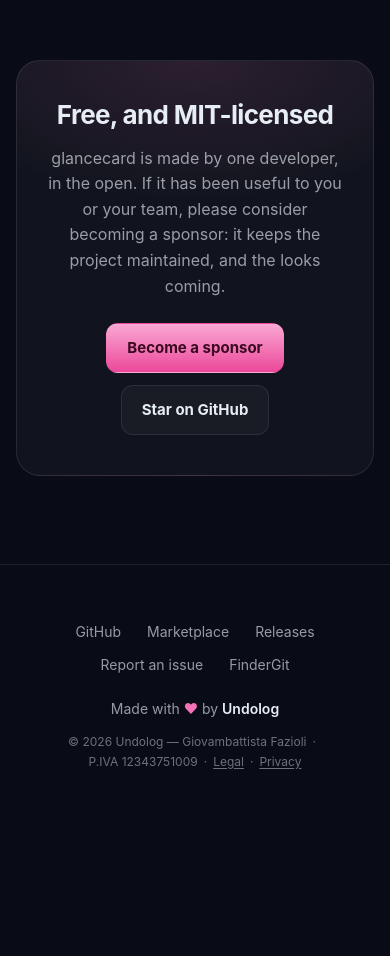
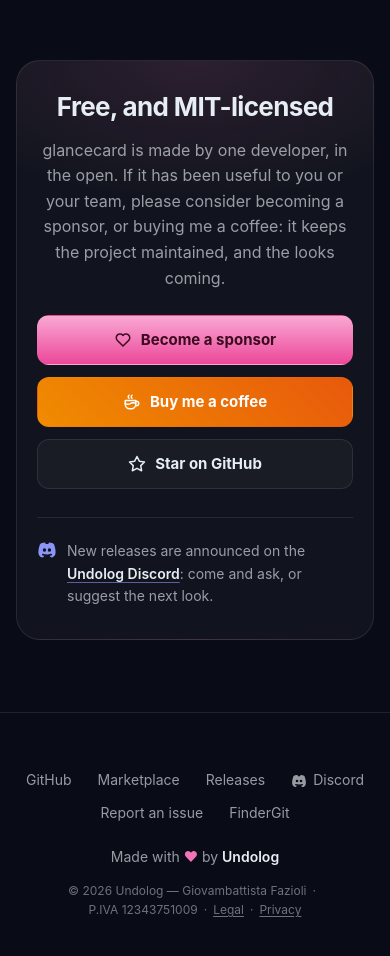
Before and after one commit to actions-marketplace-validations/gfazioli_glancecard, a website: page site/index.html in a window 390 px wide. Shown: the part 8540-9496 px from the top of the page. Before the commit the page ends 9359 px from the top, so only its background shows below. Drawn offline with Linux system fonts and the light colour scheme.

Commit message:
feat(site): a coffee, icons on the buttons, and the Discord, at the close
The support card gains the sibling sites' "Buy me a coffee" beside
"Become a sponsor" and "Star on GitHub", each with its Tabler icon, and a
line under them pointing at the Undolog Discord, where releases are
announced. The footer links carry Discord too. On a phone the three
buttons stack at one width instead of wrapping ragged.

Every path is copied from its source: the coffee from react-toggle's
Sponsors, the heart and the star from Tabler 3.41.1, the Discord mark
from octoscope's landing.

```diff
--- a/site/index.html
+++ b/site/index.html
@@ -845,10 +845,58 @@
         background: linear-gradient(180deg, #f9a8d4, #ec4899);
         color: #3b0920;
       }
+      /* The one-off coffee, in the warm gradient the sibling sites give it. */
+      .btn-coffee {
+        background: linear-gradient(45deg, #f08c00, #e8590c);
+        color: #fff;
+      }
+      /* Where releases are announced, under the buttons and set apart
+         from them: a line to read, not a fourth button. */
+      .support .community {
+        display: flex;
+        align-items: center;
+        justify-content: center;
+        gap: 10px;
+        max-width: none;
+        margin: 28px 0 0;
+        padding-top: 22px;
+        border-top: 1px solid var(--line);
+        font-size: 14px;
+      }
+      .community svg {
+        width: 20px;
+        height: 20px;
+        flex: none;
+        color: #8c94f7;
+      }
+      .community a {
+        color: var(--text);
+        font-weight: 600;
+        text-decoration: underline;
+        text-decoration-color: rgba(140, 148, 247, 0.6);
+        text-underline-offset: 3px;
+      }
+      /* Three buttons do not fit a phone's row: one each, the same width. */
+      @media (max-width: 560px) {
+        .support {
+          padding: 32px 20px;
+        }
+        .support .ctas {
+          flex-direction: column;
+          align-items: stretch;
+        }
+        .support .ctas .btn {
+          justify-content: center;
+        }
+        .support .community {
+          align-items: flex-start;
+          text-align: left;
+        }
+      }
       footer {
         padding: 56px 0 48px;
         border-top: 1px solid var(--line);
-        margin-top: 88px;
+        margin-top: 72px;
         font-size: 14px;
       }
       .footer-links {
@@ -858,8 +906,15 @@
         gap: 10px 26px;
       }
       .footer-links a {
+        display: inline-flex;
+        align-items: center;
+        gap: 6px;
         color: var(--muted);
         text-decoration: none;
+      }
+      .footer-links svg {
+        width: 16px;
+        height: 16px;
       }
       .footer-links a:hover {
         color: var(--text);
@@ -1297,11 +1352,13 @@
       <div class="wrap">
         <div class="support" data-reveal="morph">
           <h2>Free, and MIT-licensed</h2>
-          <p>glancecard is made by one developer, in the open. If it has been useful to you or your team, please consider becoming a sponsor: it keeps the project maintained, and the looks coming.</p>
+          <p>glancecard is made by one developer, in the open. If it has been useful to you or your team, please consider becoming a sponsor, or buying me a coffee: it keeps the project maintained, and the looks coming.</p>
           <div class="ctas">
-            <a class="btn btn-sponsor" href="https://github.com/sponsors/gfazioli?o=esc">Become a sponsor</a>
-            <a class="btn btn-ghost" href="https://github.com/gfazioli/glancecard">Star on GitHub</a>
+            <a class="btn btn-sponsor" href="https://github.com/sponsors/gfazioli?o=esc"><svg viewBox="0 0 24 24" fill="none" stroke="currentColor" stroke-width="2" stroke-linecap="round" stroke-linejoin="round" aria-hidden="true"><path d="M19.5 12.572l-7.5 7.428l-7.5 -7.428a5 5 0 1 1 7.5 -6.566a5 5 0 1 1 7.5 6.572" /></svg>Become a sponsor</a>
+            <a class="btn btn-coffee" href="https://donate.stripe.com/fZu4gy4Tn3b1dgudGx0co00"><svg viewBox="0 0 24 24" fill="none" stroke="currentColor" stroke-width="2" stroke-linecap="round" stroke-linejoin="round" aria-hidden="true"><path d="M3 14c.83 .642 2.077 1.017 3.5 1c1.423 .017 2.67 -.358 3.5 -1c.83 -.642 2.077 -1.017 3.5 -1c1.423 -.017 2.67 .358 3.5 1" /><path d="M8 3a2.4 2.4 0 0 0 -1 2a2.4 2.4 0 0 0 1 2" /><path d="M12 3a2.4 2.4 0 0 0 -1 2a2.4 2.4 0 0 0 1 2" /><path d="M3 10h14v5a6 6 0 0 1 -6 6h-2a6 6 0 0 1 -6 -6v-5" /><path d="M16.746 16.726a3 3 0 1 0 .252 -5.555" /></svg>Buy me a coffee</a>
+            <a class="btn btn-ghost" href="https://github.com/gfazioli/glancecard"><svg viewBox="0 0 24 24" fill="none" stroke="currentColor" stroke-width="2" stroke-linecap="round" stroke-linejoin="round" aria-hidden="true"><path d="M12 17.75l-6.172 3.245l1.179 -6.873l-5 -4.867l6.9 -1l3.086 -6.253l3.086 6.253l6.9 1l-5 4.867l1.179 6.873l-6.158 -3.245" /></svg>Star on GitHub</a>
           </div>
+          <p class="community"><svg viewBox="0 0 24 24" fill="currentColor" aria-hidden="true"><path d="M14.983 3l.123 .006c2.014 .214 3.527 .672 4.966 1.673a1 1 0 0 1 .371 .488c1.876 5.315 2.373 9.987 1.451 12.28c-1.003 2.005 -2.606 3.553 -4.394 3.553c-.732 0 -1.693 -.968 -2.328 -2.045a21.512 21.512 0 0 0 2.103 -.493a1 1 0 1 0 -.55 -1.924c-3.32 .95 -6.13 .95 -9.45 0a1 1 0 0 0 -.55 1.924c.717 .204 1.416 .37 2.103 .494c-.635 1.075 -1.596 2.044 -2.328 2.044c-1.788 0 -3.391 -1.548 -4.428 -3.629c-.888 -2.217 -.39 -6.89 1.485 -12.204a1 1 0 0 1 .371 -.488c1.439 -1.001 2.952 -1.459 4.966 -1.673a1 1 0 0 1 .935 .435l.063 .107l.651 1.285l.137 -.016a12.97 12.97 0 0 1 2.643 0l.134 .016l.65 -1.284a1 1 0 0 1 .754 -.54l.122 -.009zm-5.983 7a2 2 0 0 0 -1.977 1.697l-.018 .154l-.005 .149l.005 .15a2 2 0 1 0 1.995 -2.15zm6 0a2 2 0 0 0 -1.977 1.697l-.018 .154l-.005 .149l.005 .15a2 2 0 1 0 1.995 -2.15z" /></svg><span>New releases are announced on the <a href="https://discord.gg/rdWu5yFCR6">Undolog Discord</a>: come and ask, or suggest the next look.</span></p>
         </div>
       </div>
     </main>
@@ -1312,6 +1369,7 @@
           <a href="https://github.com/gfazioli/glancecard">GitHub</a>
           <a href="https://github.com/marketplace/actions/glancecard">Marketplace</a>
           <a href="https://github.com/gfazioli/glancecard/releases">Releases</a>
+          <a href="https://discord.gg/rdWu5yFCR6"><svg viewBox="0 0 24 24" fill="currentColor" aria-hidden="true"><path d="M14.983 3l.123 .006c2.014 .214 3.527 .672 4.966 1.673a1 1 0 0 1 .371 .488c1.876 5.315 2.373 9.987 1.451 12.28c-1.003 2.005 -2.606 3.553 -4.394 3.553c-.732 0 -1.693 -.968 -2.328 -2.045a21.512 21.512 0 0 0 2.103 -.493a1 1 0 1 0 -.55 -1.924c-3.32 .95 -6.13 .95 -9.45 0a1 1 0 0 0 -.55 1.924c.717 .204 1.416 .37 2.103 .494c-.635 1.075 -1.596 2.044 -2.328 2.044c-1.788 0 -3.391 -1.548 -4.428 -3.629c-.888 -2.217 -.39 -6.89 1.485 -12.204a1 1 0 0 1 .371 -.488c1.439 -1.001 2.952 -1.459 4.966 -1.673a1 1 0 0 1 .935 .435l.063 .107l.651 1.285l.137 -.016a12.97 12.97 0 0 1 2.643 0l.134 .016l.65 -1.284a1 1 0 0 1 .754 -.54l.122 -.009zm-5.983 7a2 2 0 0 0 -1.977 1.697l-.018 .154l-.005 .149l.005 .15a2 2 0 1 0 1.995 -2.15zm6 0a2 2 0 0 0 -1.977 1.697l-.018 .154l-.005 .149l.005 .15a2 2 0 1 0 1.995 -2.15z" /></svg>Discord</a>
           <a href="https://github.com/gfazioli/glancecard/issues">Report an issue</a>
           <a href="https://findergit.app">FinderGit</a>
         </nav>
```
